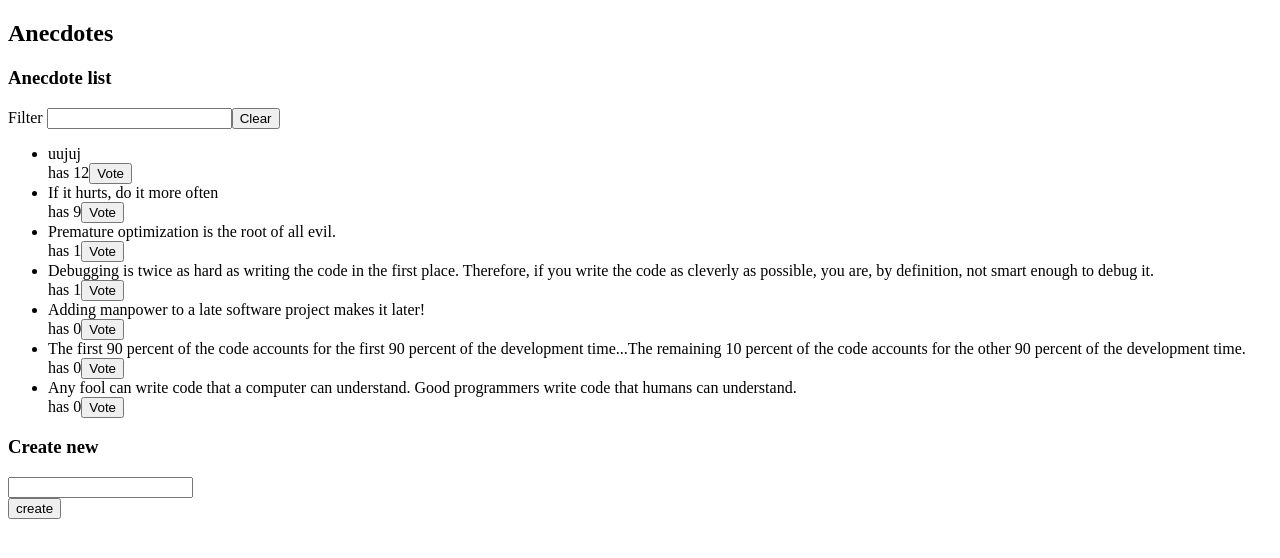
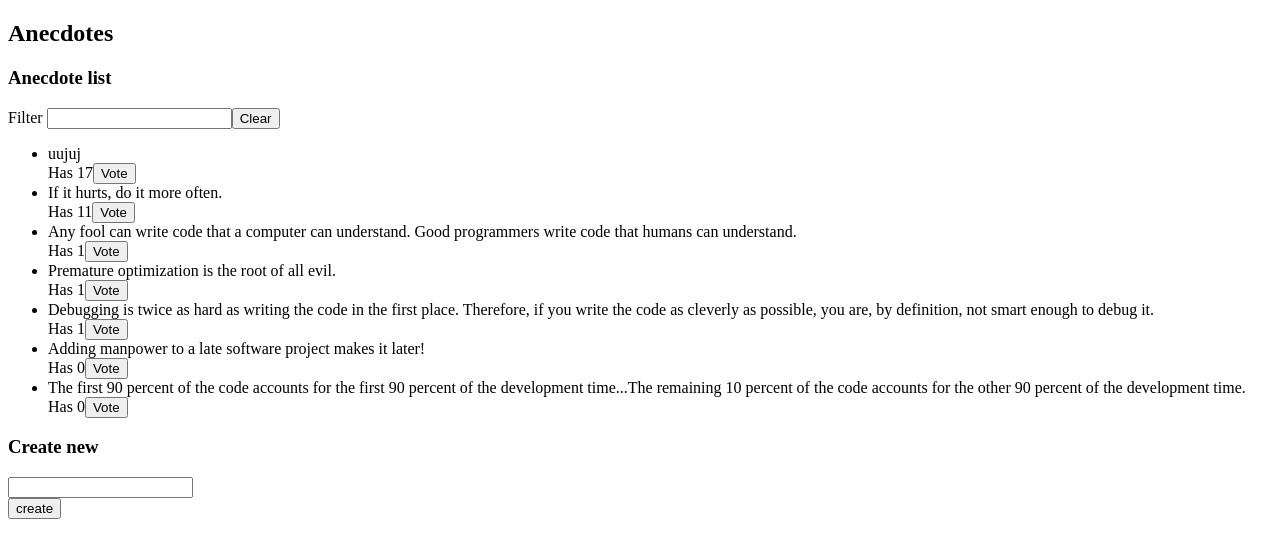
Before and after one commit to Kolya-YA/FSO2020_redux_anecdotes, a React (Create React App) app: page / in a window 1280 px wide. Shown: the top 558 px of the page. Built offline with nearby package versions, Linux system fonts and the light colour scheme; data requests are answered from the project's data file.

Commit message:
6.19 anecdotes and connect, step1

```diff
--- a/db.json
+++ b/db.json
@@ -1,9 +1,9 @@
 {
   "anecdotes": [
     {
-      "content": "If it hurts, do it more often",
+      "content": "If it hurts, do it more often.",
       "id": "47145",
-      "votes": 9
+      "votes": 11
     },
     {
       "content": "Adding manpower to a late software project makes it later!",
@@ -18,7 +18,7 @@
     {
       "content": "Any fool can write code that a computer can understand. Good programmers write code that humans can understand.",
       "id": "36975",
-      "votes": 0
+      "votes": 1
     },
     {
       "content": "Premature optimization is the root of all evil.",
@@ -32,7 +32,7 @@
     },
     {
       "content": "uujuj",
-      "votes": 12,
+      "votes": 17,
       "id": "5eFyOGs"
     }
   ]
--- a/src/components/AnecdoteList.js
+++ b/src/components/AnecdoteList.js
@@ -1,29 +1,22 @@
 import React from 'react'
-import { useSelector, useDispatch } from 'react-redux'
+import { connect } from 'react-redux'
 import { addVote } from '../reducers/anecdoteReducer'
 import { createNotification } from '../reducers/notificationReducer'
 
 import Filter from './Filter'
 
-const AnecdoteList = () => {
-  const anecdotes = useSelector(({ anecdotes, filter }) => {
-    return filter
-      ? anecdotes.filter(a => a.content.toLowerCase().includes(filter.toLowerCase()))
-      : anecdotes
-  })
-
-  const dispatch = useDispatch()
+const AnecdoteList = props => {
 
   const voteHandler = ({ id, content  }) => {
-    dispatch(addVote(id))
-    dispatch(createNotification(content, 5000))
+    props.addVote(id)
+    props.createNotification(content, 5000)
   }
 
   const Anecdote = ({ anecdote, voteHandler }) => (
     <li key={anecdote.id}>
       <div>{anecdote.content}</div>
       <div>
-        has {anecdote.votes}
+        Has {anecdote.votes}
         <button onClick={voteHandler}>Vote</button>
       </div>
     </li>
@@ -34,7 +27,7 @@ const AnecdoteList = () => {
       <h3>Anecdote list</h3>
       <Filter />
       <ul>
-        {anecdotes.sort((a, b) => b.votes - a.votes).map(anecdote =>
+        {props.anecdotes.sort((a, b) => b.votes - a.votes).map(anecdote =>
           <Anecdote
             key={anecdote.id}
             anecdote = {anecdote}
@@ -46,4 +39,15 @@ const AnecdoteList = () => {
   )
 }
 
-export default AnecdoteList
+const mapStateToProps = state => state.filter
+  ? { anecdotes: state.anecdotes.filter(a => a.content.toLowerCase().includes(state.filter.toLowerCase())) }
+  : { anecdotes: state.anecdotes }
+
+const mapDispatchToProps = {
+  addVote,
+  createNotification
+}
+
+const ConnectedAnecdoteList = connect(mapStateToProps, mapDispatchToProps)(AnecdoteList)
+
+export default ConnectedAnecdoteList
```
